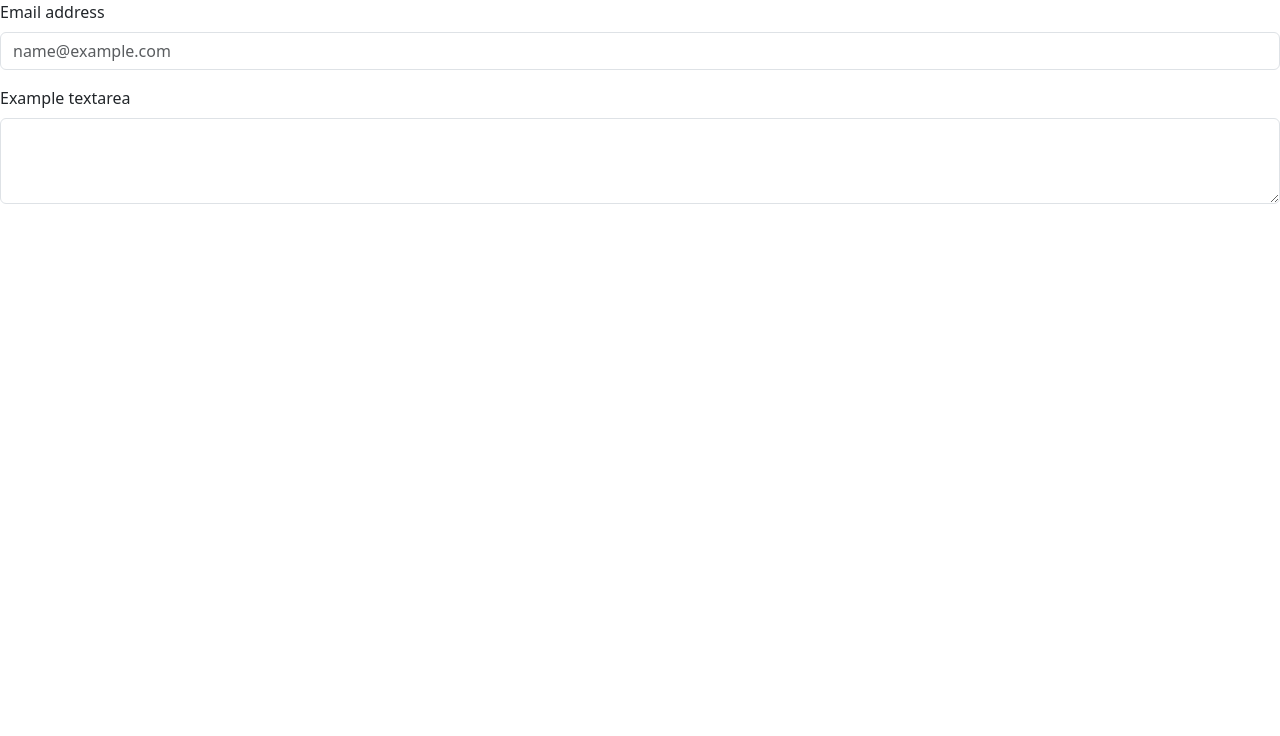
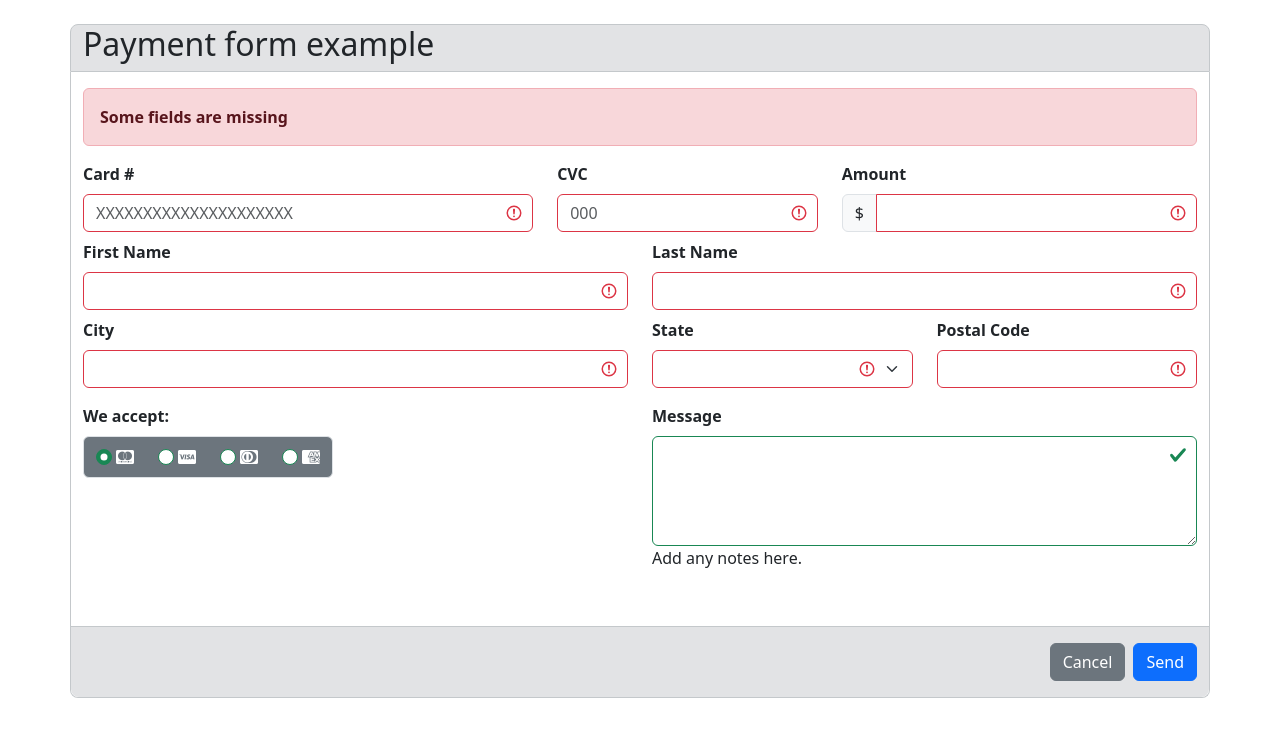
Before and after one commit to 4GeeksAcademy/Miguel-Uranga-HTML-Forms, a plain HTML site: page index.html in a window 1280 px wide. Drawn offline with nearby package versions, Linux system fonts and the light colour scheme.

Commit message:
Ultima version del form

```diff
--- a/index.html
+++ b/index.html
@@ -4,18 +4,91 @@
         <meta charset="UTF-8">
         <meta name="viewport" content="width=device-width, initial-scale=1.0">
         <title>Document</title>
+        <link rel="stylesheet" href="https://cdnjs.cloudflare.com/ajax/libs/font-awesome/6.6.0/css/all.min.css" integrity="sha512-Kc323vGBEqzTmouAECnVceyQqyqdsSiqLQISBL29aUW4U/M7pSPA/gEUZQqv1cwx4OnYxTxve5UMg5GT6L4JJg==" crossorigin="anonymous" referrerpolicy="no-referrer" />
         <link href="https://cdn.jsdelivr.net/npm/bootstrap@5.3.3/dist/css/bootstrap.min.css" rel="stylesheet" integrity="sha384-QWTKZyjpPEjISv5WaRU9OFeRpok6YctnYmDr5pNlyT2bRjXh0JMhjY6hW+ALEwIH" crossorigin="anonymous">
     </head>
     <body>
-        <div class="mb-3">
-            <label for="exampleFormControlInput1" class="form-label">Email address</label>
-            <input type="email" class="form-control" id="exampleFormControlInput1" placeholder="name@example.com">
+        <div class="container-lg mt-4">
+            <div class="row border border-secondary-subtle rounded-top-3  bg-secondary-subtle">
+                <h2>Payment form example</h2>
+            </div>
+            <form class="row border border-secondary-subtle border-top-0 rounded-bottom-3 pt-3 was-validated">
+                <div class="col-md-12">
+                  <div class="alert alert-danger" role="alert">
+                    <strong>Some fields are missing</strong>
+                  </div>
+                </div>
+                <div class="col-md-5">
+                    <label class="form-label fw-bold" for="typePhone">Card #</label>
+                    <input type="number" id="typePhone" class="form-control" min="0" max="99999999999999" placeholder="XXXXXXXXXXXXXXXXXXXXX" required>
+                </div>
+                <div class="col-md-3">
+                  <label class="form-label fw-bold" for="inputCVC">CVC</label>
+                  <input type="number" id="inputCVC" class="form-control" placeholder="000" min="001" max="999" maxlength="3" required>
+                </div>
+                <div class="col-md-4">
+                    <label class="form-label fw-bold" for="inputAmount">Amount</label>
+                    <div class="input-group">
+                        <span class="input-group-text">$</span>
+                        <input type="number" class="form-control" aria-label="Amount" required>
+                    </div>
+                </div>
+                <div class="col-6 mt-2">
+                  <label for="inputFirst" class="form-label fw-bold">First Name</label>
+                  <input type="text" class="form-control" id="inputAddress" required>
+                </div>
+                <div class="col-6 mt-2">
+                    <label for="inputLast" class="form-label fw-bold">Last Name</label>
+                    <input type="text" class="form-control" id="inputAddress" required>
+                </div>
+                <div class="col-md-6 mt-2">
+                  <label for="inputCity" class="form-label fw-bold">City</label>
+                  <input type="text" class="form-control" id="inputCity" required>
+                </div>
+                <div class="col-md-3 mt-2">
+                  <label for="inputState" class="form-label fw-bold">State</label>
+                  <select id="inputState" class="form-select" required>
+                    <option></option>
+                    <option>Panama</option>
+                    <option>Panama</option>
+                    <option>Panama</option>
+                    <option>Panama</option>
+                  </select>
+                </div>
+                <div class="col-md-3 mt-2">
+                  <label for="inputZip" class="form-label fw-bold">Postal Code</label>
+                  <input type="number" class="form-control" id="inputZip" required>
+                </div>
+                <div class="col-6">
+                      <div class="col mt-3 ">
+                          <label for="inputCard" class="form-label fw-bold fw-bold">We accept:</label>
+                          <div class="input-group" id="inputCard">
+                            <div class="input-group-text bg-secondary pt-2 pb-2">
+                              <input class="form-check-input mt-0 me-1" name="flexRadioDefault" type="radio"  id="masterCard" value="option1" checked>
+                              <label class="form-check-label" for="masterCard"><i class="fa-brands fa-cc-mastercard text-white"></i></label>
+                              <input class="form-check-input mt-0 me-1 ms-4" name="flexRadioDefault" type="radio"  id="visaCard" value="option2">
+                              <label class="form-check-label" for="visaCard"><i class="fa-brands fa-cc-visa text-white"></i></label>
+                              <input class="form-check-input mt-0 me-1 ms-4" name="flexRadioDefault" type="radio"  id="unionCard" value="unionCard">
+                              <label class="form-check-label" for="unionCard"><i class="fa-brands fa-cc-diners-club text-white"></i></label>
+                              <input class="form-check-input mt-0 me-1 ms-4" name="flexRadioDefault" type="radio"  id="expressCard" value="expressCard">
+                              <label class="form-check-label" for="expressCard"><i class="fa-brands fa-cc-amex text-white"></i></label>
+                          </div>
+                        </div>
+                     </div>
+                </div>
+                <div class="col-6 mt-3 pb-5">
+                        <label for="inputMessage" class="form-label fw-bold">Message</label>
+                        <textarea class="form-control" aria-label="With textarea" rows="4" id="inputMessage"></textarea>
+                        <label for="inputMessage" class="form-label bs-secondary-subtle fs-6" >Add any notes here.</label>
+                </div>
+
+                <div class="d-grid pt-3 pb-3 gap-2 d-md-flex justify-content-md-end bg-secondary-subtle rounded-bottom-3 border-top border-secondary-subtle">
+                  <button type="submit" class="btn btn-secondary">Cancel</button>
+                  <button type="submit" class="btn btn-primary">Send</button>
+                </div>
+
+            </form>
         </div>
-        <div class="mb-3">
-            <label for="exampleFormControlTextarea1" class="form-label">Example textarea</label>
-            <textarea class="form-control" id="exampleFormControlTextarea1" rows="3"></textarea>
-        </div>
-
         <script src="https://cdn.jsdelivr.net/npm/@popperjs/core@2.11.8/dist/umd/popper.min.js" integrity="sha384-I7E8VVD/ismYTF4hNIPjVp/Zjvgyol6VFvRkX/vR+Vc4jQkC+hVqc2pM8ODewa9r" crossorigin="anonymous"></script>
         <script src="https://cdn.jsdelivr.net/npm/bootstrap@5.3.3/dist/js/bootstrap.min.js" integrity="sha384-0pUGZvbkm6XF6gxjEnlmuGrJXVbNuzT9qBBavbLwCsOGabYfZo0T0to5eqruptLy" crossorigin="anonymous"></script>
     </body>
```
